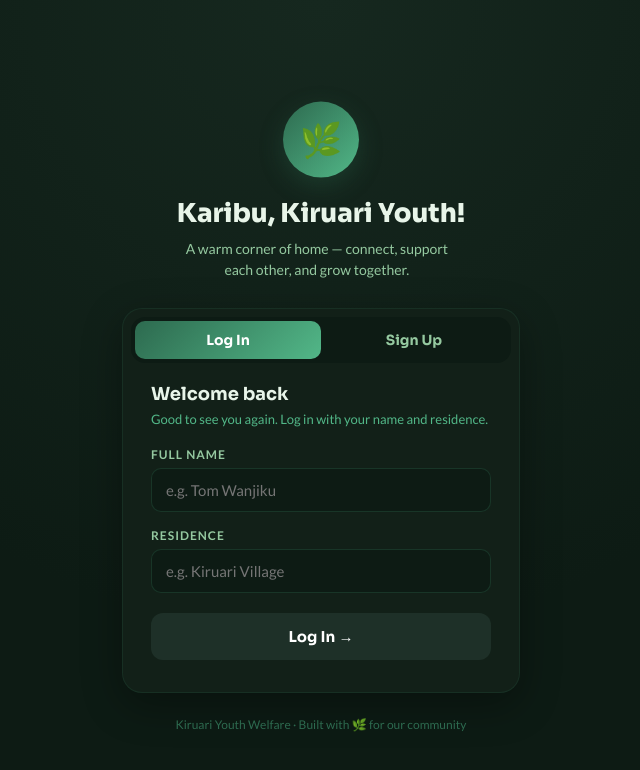
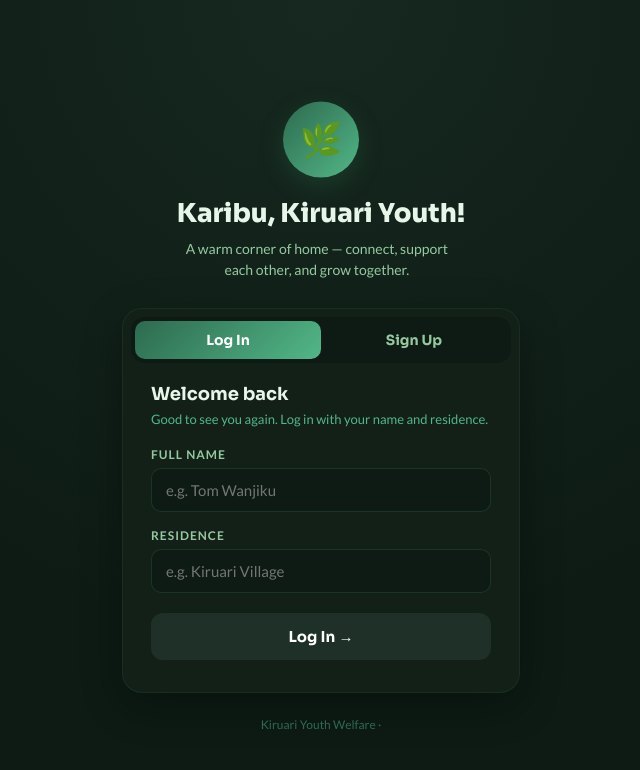
Before and after one commit to Davemiracle01/kiruari-youth-welfare-, a Next.js app: page /signup in a window 1280 px wide. Shown: the top 770 px of the page, without its empty margins (319-959 px from the left). Built offline with nearby package versions, Linux system fonts and the light colour scheme; no server answers.

Commit message:
Update footer text in signup page

```diff
--- a/app/signup/page.js
+++ b/app/signup/page.js
@@ -281,7 +281,7 @@ export default function LoginPage() {
       </div>
 
       <p style={{ fontFamily: "'Lato', sans-serif", color: '#2D6A4F', fontSize: 12, marginTop: 24, textAlign: 'center' }}>
-        Kiruari Youth Welfare · Built with 🌿 for our community
+        Kiruari Youth Welfare ·
       </p>
     </div>
   )
```
